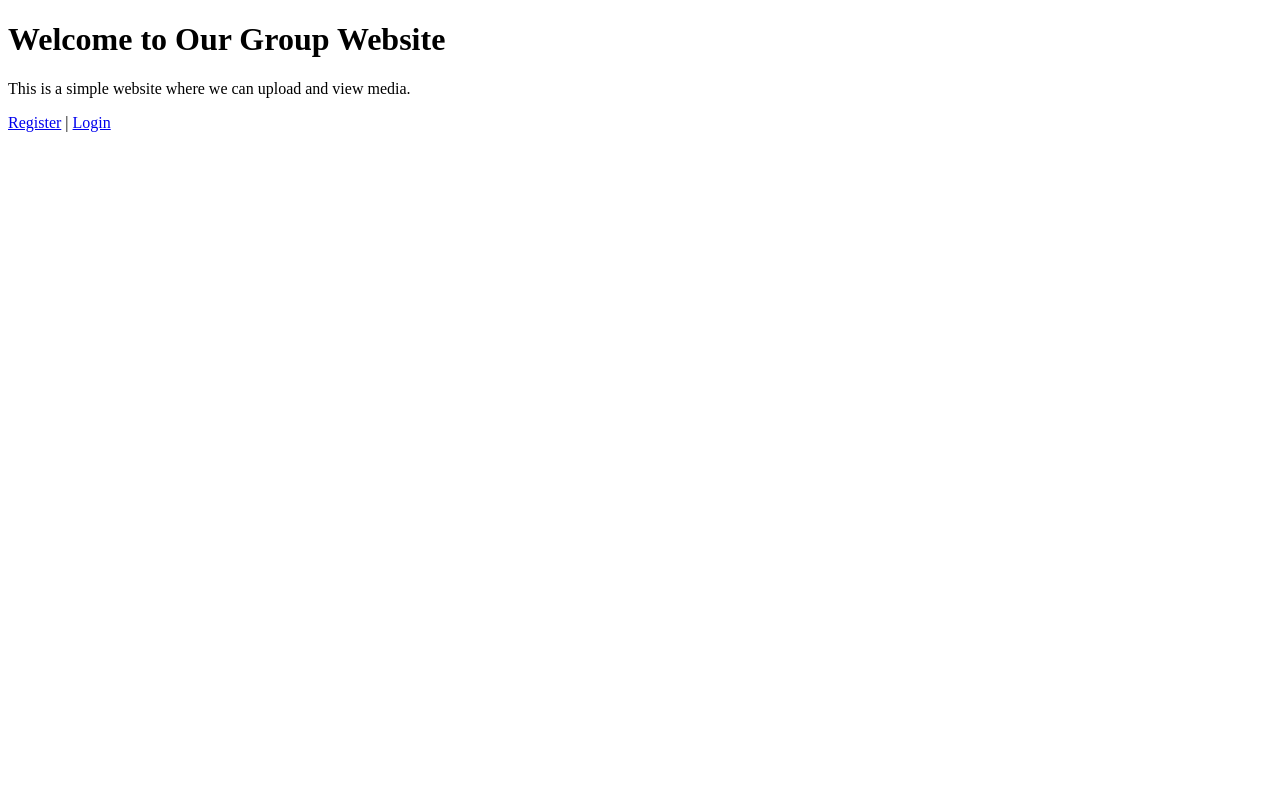
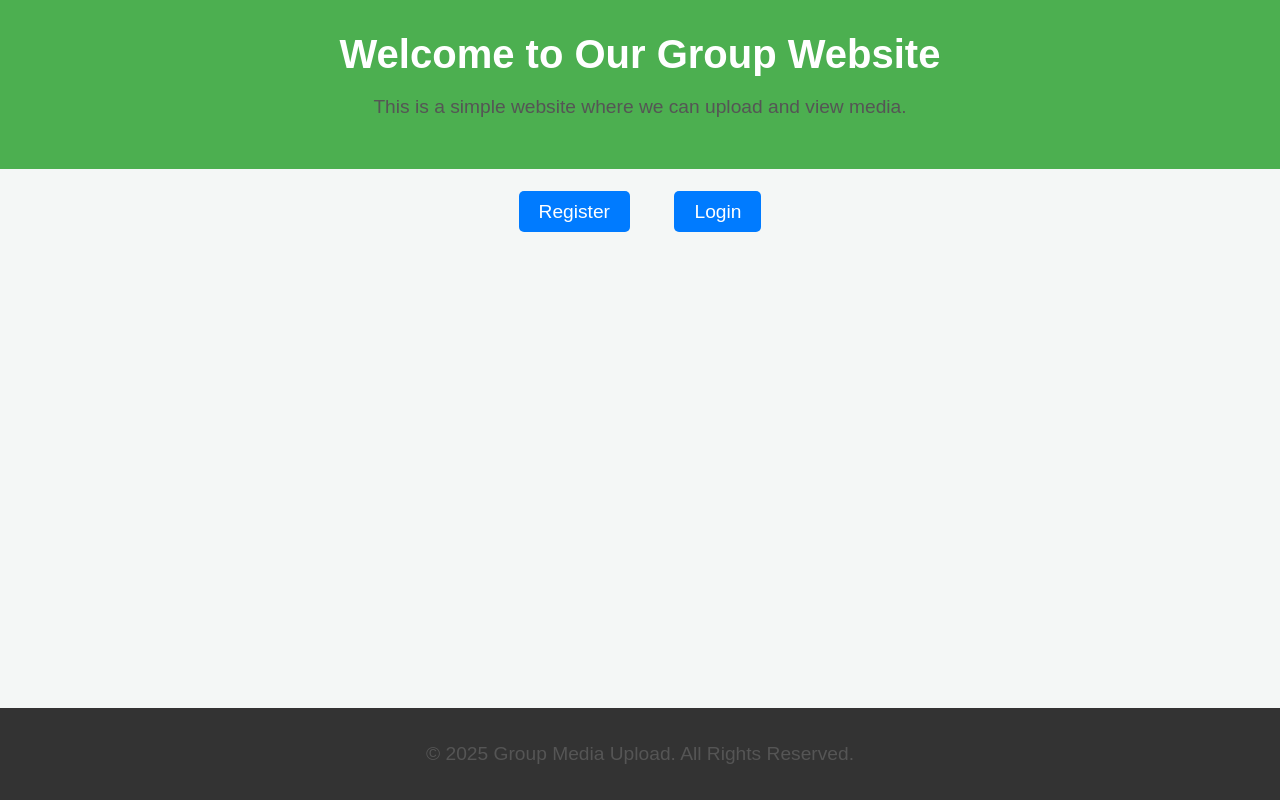
Before and after one commit to SOUNDHARRAJV/flask-photo-app, a Flask app: page / in a window 1280 px wide. Run offline with Flask 3, Linux system fonts and the light colour scheme.

Commit message:
Update index.html

```diff
--- a/templates/index.html
+++ b/templates/index.html
@@ -4,12 +4,69 @@
     <meta charset="UTF-8">
     <meta name="viewport" content="width=device-width, initial-scale=1.0">
     <title>Group Media Upload</title>
+    <style>
+        body {
+            font-family: Arial, sans-serif;
+            background-color: #f4f7f6;
+            margin: 0;
+            padding: 0;
+        }
+        header {
+            background-color: #4CAF50;
+            color: white;
+            text-align: center;
+            padding: 2em 0;
+        }
+        h1 {
+            font-size: 2.5em;
+            margin: 0;
+        }
+        p {
+            font-size: 1.2em;
+            margin-top: 1em;
+            color: #555;
+        }
+        nav {
+            text-align: center;
+            margin-top: 2em;
+        }
+        nav a {
+            font-size: 1.2em;
+            margin: 0 20px;
+            padding: 10px 20px;
+            text-decoration: none;
+            color: white;
+            background-color: #007BFF;
+            border-radius: 5px;
+            transition: background-color 0.3s;
+        }
+        nav a:hover {
+            background-color: #0056b3;
+        }
+        footer {
+            background-color: #333;
+            color: white;
+            text-align: center;
+            padding: 1em 0;
+            position: absolute;
+            bottom: 0;
+            width: 100%;
+        }
+    </style>
 </head>
 <body>
-    <h1>Welcome to Our Group Website</h1>
-    <p>This is a simple website where we can upload and view media.</p>
+    <header>
+        <h1>Welcome to Our Group Website</h1>
+        <p>This is a simple website where we can upload and view media.</p>
+    </header>
 
-    <a href="{{ url_for('register') }}">Register</a> |
-    <a href="{{ url_for('login') }}">Login</a>
+    <nav>
+        <a href="{{ url_for('register') }}">Register</a>
+        <a href="{{ url_for('login') }}">Login</a>
+    </nav>
+
+    <footer>
+        <p>&copy; 2025 Group Media Upload. All Rights Reserved.</p>
+    </footer>
 </body>
 </html>
```
